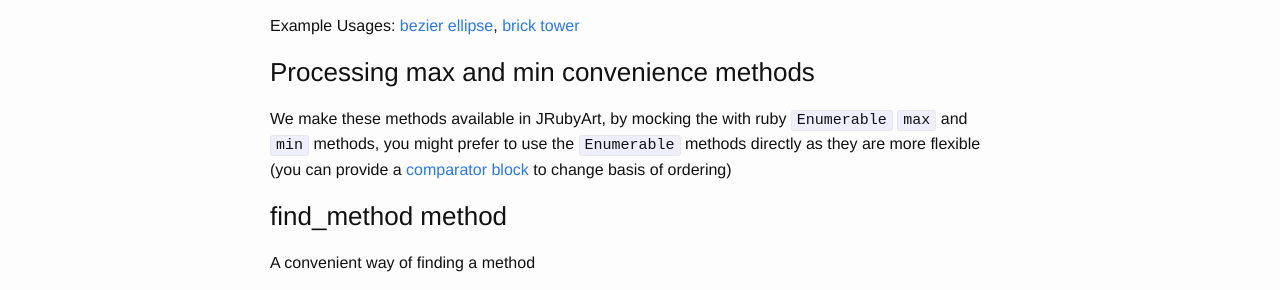
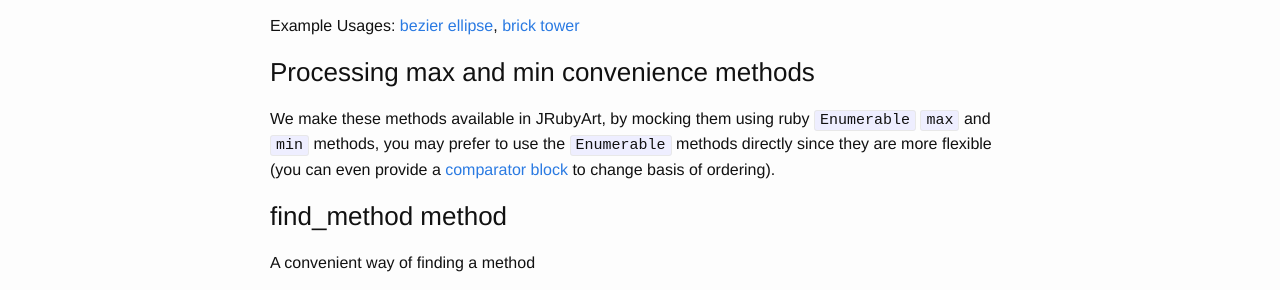
Before and after one commit to ruby-processing/JRubyArt, a Jekyll site: the page built from _k9methods/methods_summary.md, in a window 1280 px wide. Shown: the part 1518-1808 px from the top of the page. Built offline with Jekyll 4.4.1, drawn with Linux system fonts in a browser that asks for light colours.

Commit message:
processing max and min

```diff
--- a/_k9methods/methods_summary.md
+++ b/_k9methods/methods_summary.md
@@ -58,7 +58,7 @@ Example Usages:
 
 ### Processing max and min convenience methods
 
-We make these methods available in JRubyArt, by mocking the with ruby `Enumerable` `max` and `min` methods, you might prefer to use the `Enumerable` methods directly as they are more flexible (you can provide a [comparator block][enumerable] to change basis of ordering)
+We make these methods available in JRubyArt, by mocking them using ruby `Enumerable` `max` and `min` methods, you may prefer to use the `Enumerable` methods directly since they are more flexible (you can even provide a [comparator block][enumerable] to change basis of ordering).
 
 ### find_method method
 A convenient way of finding a method
```
